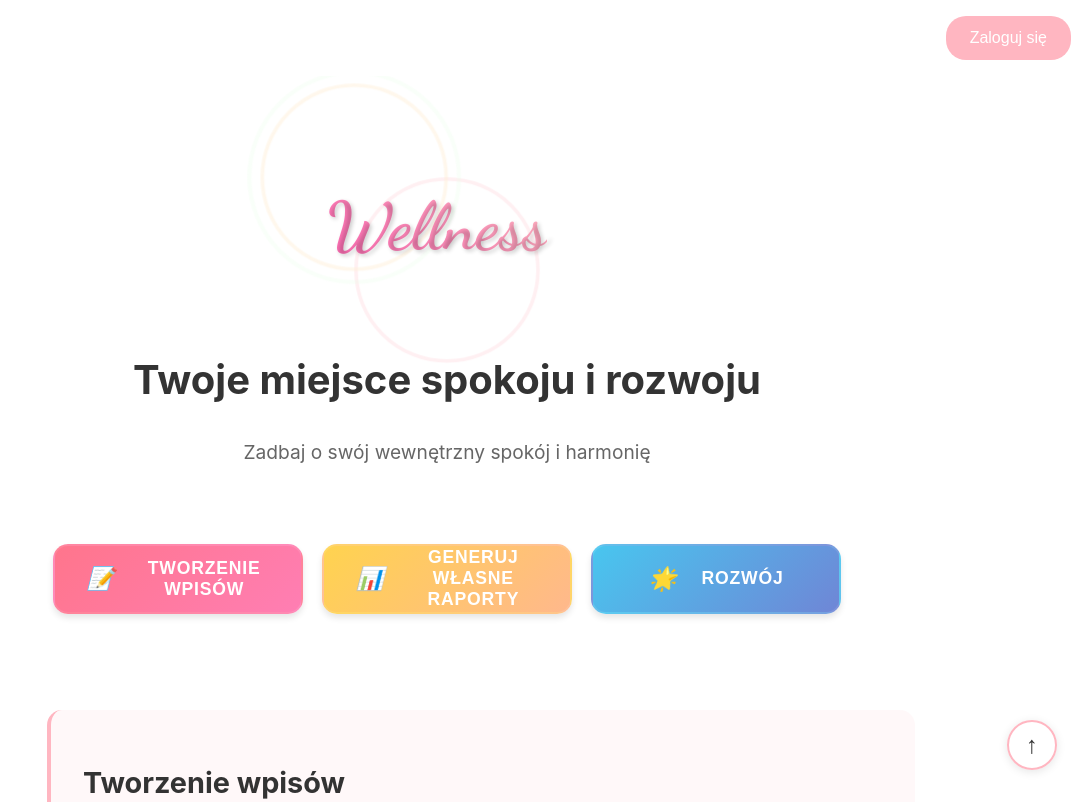
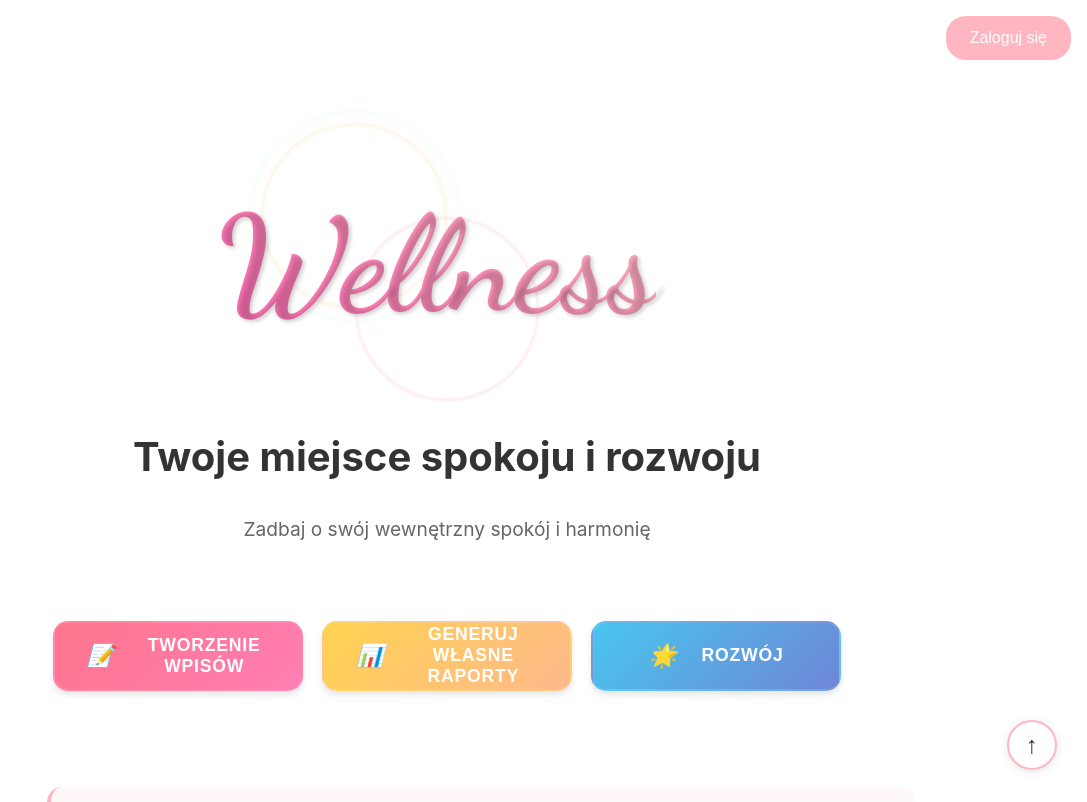
Before and after one commit to mateuszciolkowski/Hackathon_Wellness_App, a React (Create React App) app in the folder frontend/: page / in a window 1280 px wide. Shown: the top 802 px of the page, without its empty margins (193-1280 px from the left). Built offline with nearby package versions, Linux system fonts and the light colour scheme.

Commit message:
dodanie wellness na maincontent

```diff
--- a/frontend/src/components/HomePage/HomePage.css
+++ b/frontend/src/components/HomePage/HomePage.css
@@ -734,3 +734,17 @@
   outline: none;
   box-shadow: 0 0 0 3px rgba(255, 182, 193, 0.5);
 }
+.brand-name {
+  position: relative;
+  z-index: 1;
+  font-family: 'Dancing Script', cursive;
+  font-size: 8rem;
+  color: #FF69B4;
+  text-shadow: 2px 2px 4px rgba(0, 0, 0, 0.2);
+  animation: fadeInScale 1.5s ease-out, pulseSize 4s ease-in-out infinite;
+  background: linear-gradient(45deg, #FF69B4, #FFB6C1);
+  background-clip: text;
+  -webkit-background-clip: text;
+  -webkit-text-fill-color: transparent;
+  margin-left: -20px;
+}
--- a/frontend/src/components/MainContent/MainContent.css
+++ b/frontend/src/components/MainContent/MainContent.css
@@ -296,3 +296,18 @@
     align-items: center;
     min-height: calc(100vh - 60px);
   }
+
+  .brand-name2 {
+    position: relative;
+    z-index: 1;
+    font-family: 'Dancing Script', cursive;
+    font-size: 8rem;
+    color: #FF69B4;
+    text-shadow: 2px 2px 4px rgba(0, 0, 0, 0.2);
+    animation: fadeInScale 1.5s ease-out, pulseSize 4s ease-in-out infinite;
+    background: linear-gradient(45deg, #FF69B4, #FFB6C1);
+    background-clip: text;
+    -webkit-background-clip: text;
+    -webkit-text-fill-color: transparent;
+    margin-left: -20px;
+  }
--- a/frontend/src/components/MainContent/MainContent.js
+++ b/frontend/src/components/MainContent/MainContent.js
@@ -144,7 +144,7 @@
             default:
                 return (
                     <div className="welcome-section">
-                        <h1>Witaj w swojej przestrzeni wellness</h1>
+                        <h1>Witaj w swojej przestrzeni <span className="brand-name2">Wellness</span></h1>
                         <p>Zadbaj o swoje samopoczucie z naszymi narzędziami</p>
 
                         {questionsHistory.length > 0 && (
```
